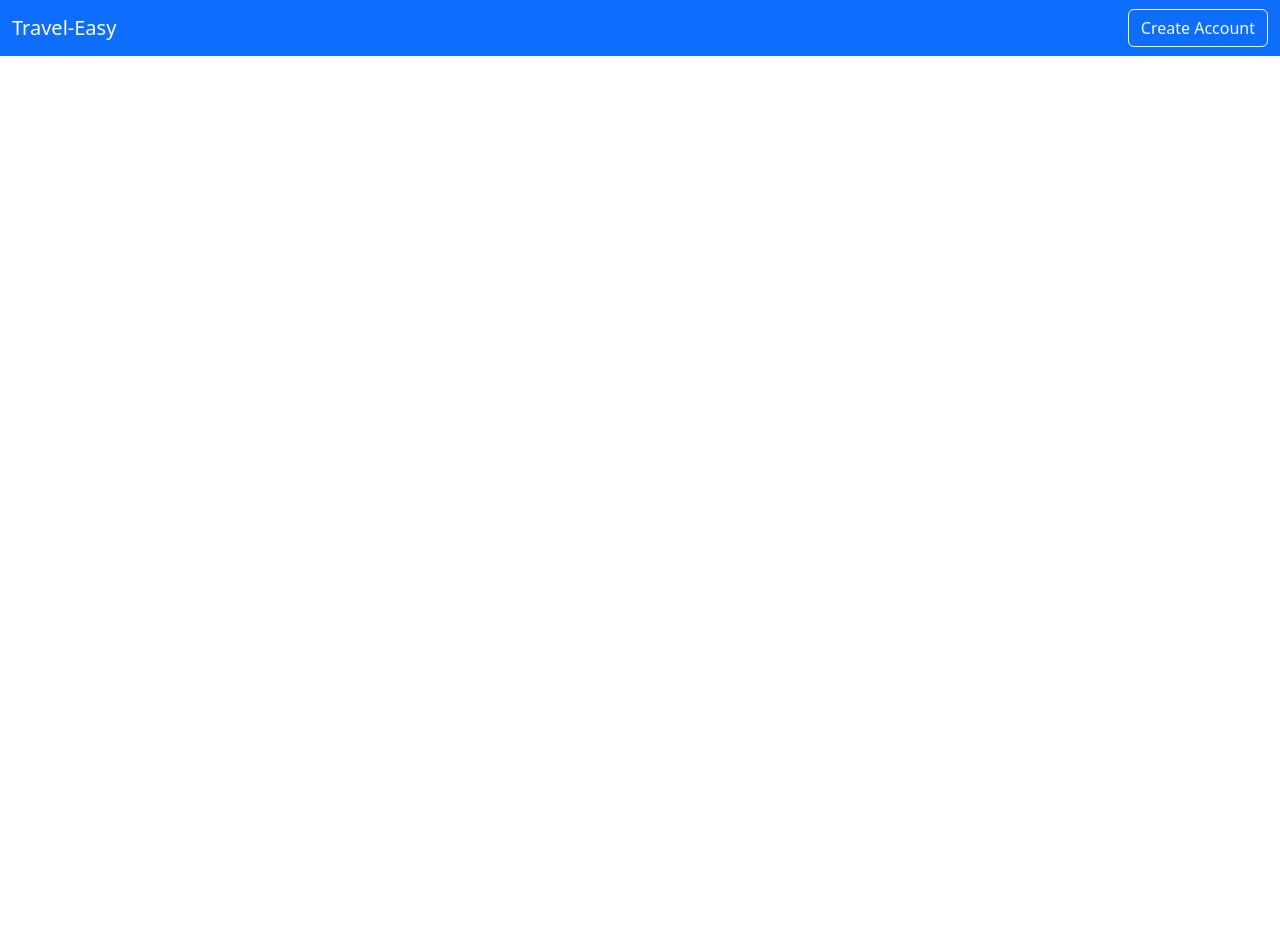
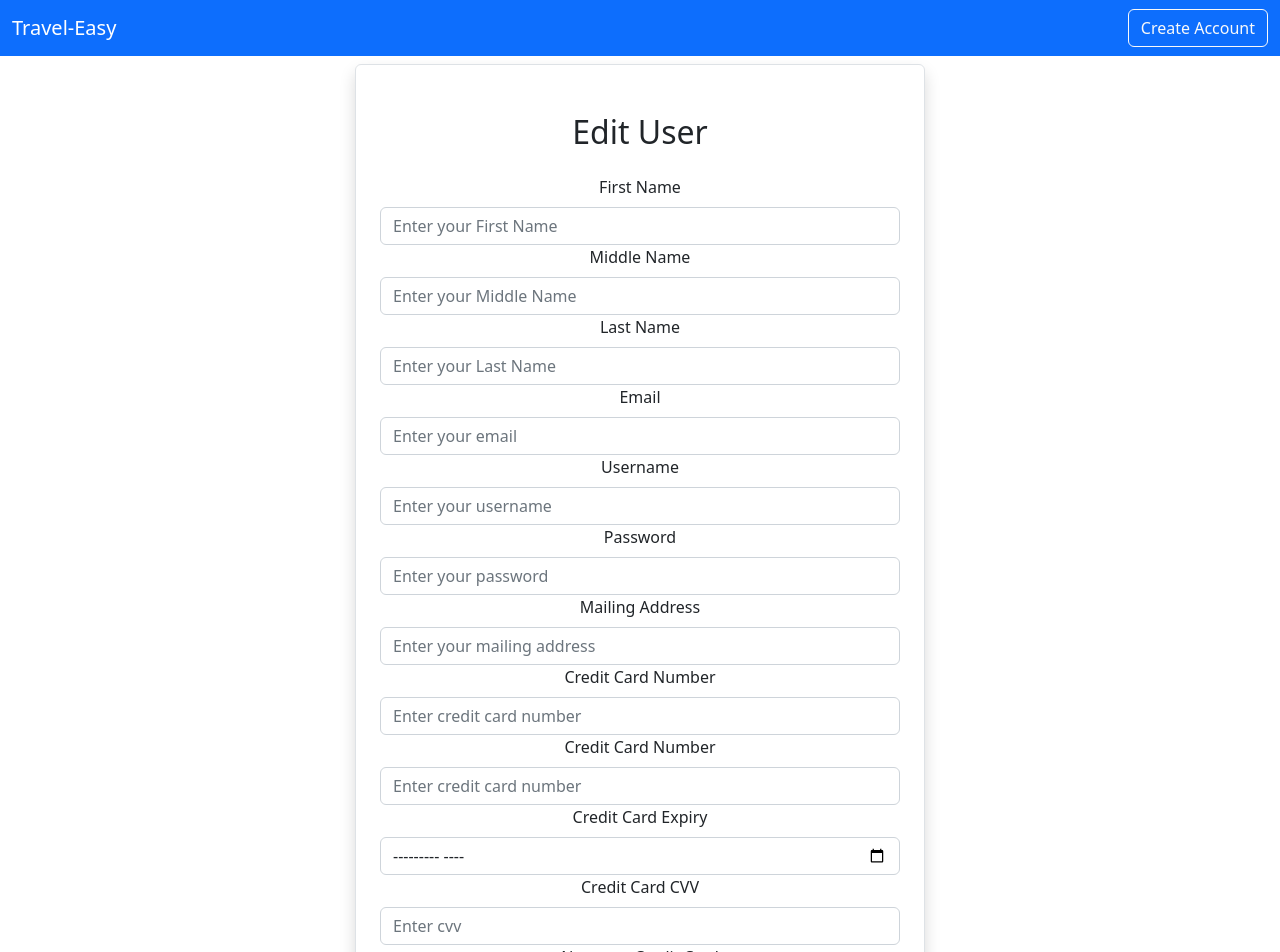
Before and after one commit to aoc38/Travel-Easy-frontend, a React (Create React App) app: page /edituser/1 in a window 1280 px wide. Shown: the top 952 px of the page. Before the commit the page ends 800 px from the top, so only its background shows below. Built offline with nearby package versions, Linux system fonts and the light colour scheme; no server answers.

Commit message:
User Data Update

```diff
--- a/src/App.js
+++ b/src/App.js
@@ -4,6 +4,7 @@ import Navbar from './layout/Navbar';
 import Home from './pages/Home';
 import { BrowserRouter as Router, Route, Routes } from "react-router-dom";
 import AddUser from './Users/AddUser';
+import EditUser from './Users/EditUser';
 
 
 function App() {
@@ -14,6 +15,8 @@ function App() {
         <Routes>
           <Route exact path="/" element={<Home />} />
           <Route exact path="/adduser" element={<AddUser />} />
+          <Route exact path="/edituser/:id" element={<EditUser />} />
+
         </Routes>
 
       </Router>
--- a/src/Users/AddUser.js
+++ b/src/Users/AddUser.js
@@ -18,7 +18,10 @@ export default function AddUser() {
     expiryDate: null,
     cvv: null,
     cardOwnerName: null
-  })
+  });
+
+
+
 
   const { firstName, middleName, lastName, email, username, password, mailingAddress, cardNumber, expiryDate, cvv, cardOwnerName } = user;
 
@@ -102,6 +105,17 @@ export default function AddUser() {
               value={mailingAddress}
               onChange={(e) => onInputChange(e)}
               />
+              <label htmlFor='cardNumber' className='form-label'>Credit Card Number </label>
+            <input
+              type={"number"}
+              className="form-control"
+              placeholder='Enter credit card number'
+              name='cardNumber'
+              minLength={16}
+              maxLength='16'
+              value={cardNumber}
+              onChange={(e) => onInputChange(e)}
+              />
             <label htmlFor='cardNumber' className='form-label'>Credit Card Number </label>
             <input
               type={"number"}
--- a/src/Users/EditUser.js
+++ b/src/Users/EditUser.js
@@ -0,0 +1,178 @@
+import axios from 'axios';
+import React, { useEffect, useState } from 'react'
+import { Link, useNavigate, useParams } from 'react-router-dom';
+
+export default function EditUser() {
+
+  let navigate = useNavigate();
+
+  const {id} = useParams()
+
+  const [user, setUser] = useState({
+    firstName: null,
+    middleName:null ,
+    lastName: null,
+    email: null,
+    username: null,
+    password: null,
+    mailingAddress: null,
+    cardNumber: null,
+    expiryDate: null,
+    cvv: null,
+    cardOwnerName: null
+  });
+
+
+
+
+  const { firstName, middleName, lastName, email, username, password, mailingAddress, cardNumber, expiryDate, cvv, cardOwnerName } = user;
+
+  const onInputChange= (e) =>{
+    setUser({...user,[e.target.name]:e.target.value})
+  };
+
+  useEffect(() => {
+    loadUser()
+  },[])
+
+  const onSubmit= async(e)=>{
+    e.preventDefault();
+    await axios.put(`http://localhost:8080/user/${id}`,user)
+    navigate('/');
+  };
+
+  const loadUser = async () => {
+    const result = await axios.get(`http://localhost:8080/user/${id}`);
+    setUser(result.data);
+  }
+
+  return (
+    <div className='container'>
+      <div className='row'>
+        <div className='col-md-6 offset-md-3 border rounded p-4 mt-2 shadow'>
+          <h2 className='text-center m-4'> Edit User </h2>
+          <form  onSubmit={(e) => onSubmit(e)}>
+          <div className='mb-3'>
+            <label htmlFor='firstname' className='form-label'> First Name </label>
+            <input
+              type={"text"}
+              className="form-control"
+              placeholder='Enter your First Name'
+              name='firstName'
+              value={firstName}
+              onChange={(e) => onInputChange(e)}
+              />
+            <label htmlFor='middleName' className='form-label'> Middle Name </label>
+            <input
+              type={"text"}
+              className="form-control"
+              placeholder='Enter your Middle Name'
+              name='middleName'
+              value={middleName}
+              onChange={(e) => onInputChange(e)}
+              />
+            <label htmlFor='lastName' className='form-label'> Last Name </label>
+            <input
+              type={"text"}
+              className="form-control"
+              placeholder='Enter your Last Name'
+              name='lastName'
+              value={lastName}
+              onChange={(e) => onInputChange(e)}
+              />
+            <label htmlFor='email' className='form-label'> Email </label>
+            <input
+              type={"email"}
+              className="form-control"
+              placeholder='Enter your email '
+              name='email'
+              value={email}
+              onChange={(e) => onInputChange(e)}
+              />
+            <label htmlFor='username' className='form-label'> Username </label>
+            <input
+              type={"text"}
+              className="form-control"
+              placeholder='Enter your username'
+              name='username'
+              value={username}
+              onChange={(e) => onInputChange(e)}
+              />
+            <label htmlFor='password' className='form-label'> Password </label>
+            <input
+              type={"password"}
+              className="form-control"
+              placeholder='Enter your password'
+              name='password'
+              value={password}
+              onChange={(e) => onInputChange(e)}
+              />
+            <label htmlFor='mailingAddress' className='form-label'>Mailing Address </label>
+            <input
+              type={"text"}
+              className="form-control"
+              placeholder='Enter your mailing address'
+              name='mailingAddress'
+              value={mailingAddress}
+              onChange={(e) => onInputChange(e)}
+              />
+              <label htmlFor='cardNumber' className='form-label'>Credit Card Number </label>
+            <input
+              type={"number"}
+              className="form-control"
+              placeholder='Enter credit card number'
+              name='cardNumber'
+              minLength={16}
+              maxLength='16'
+              value={cardNumber}
+              onChange={(e) => onInputChange(e)}
+              />
+            <label htmlFor='cardNumber' className='form-label'>Credit Card Number </label>
+            <input
+              type={"number"}
+              className="form-control"
+              placeholder='Enter credit card number'
+              name='cardNumber'
+              minLength={16}
+              maxLength='16'
+              value={cardNumber}
+              onChange={(e) => onInputChange(e)}
+              />
+            <label htmlFor='expiryDate' className='form-label'>Credit Card Expiry </label>
+            <input
+              type={"month"}
+              className="form-control"
+              placeholder='Enter credit card expiry in mm/yy format'
+              name='expiryDate'
+              value={expiryDate}
+              onChange={(e) => onInputChange(e)}
+              />
+            <label htmlFor='cvv' className='form-label'>Credit Card CVV </label>
+            <input
+              type={"number"}
+              minLength={3}
+              maxLength='3'
+              className="form-control"
+              placeholder='Enter cvv'
+              name='cvv'
+              value={cvv}
+              onChange={(e) => onInputChange(e)}
+              />
+            <label htmlFor='cardOwnerName' className='form-label'>Name on Credit Card </label>
+            <input
+              type={"text"}
+              className="form-control"
+              placeholder='Enter name on the credit card'
+              name='cardOwnerName'
+              value={cardOwnerName}
+              onChange={(e) => onInputChange(e)}
+              />
+          </div>
+          <button type='submit' className='btn btn-outline-primary'>Submit</button>
+          <Link type='cancel' className='btn btn-outline-danger mx-2' to={"/"}>Cancel</Link>
+          </form>
+        </div>
+      </div>
+    </div>
+  )
+}
--- a/src/pages/Home.js
+++ b/src/pages/Home.js
@@ -1,10 +1,13 @@
 import React, { useEffect, useState } from 'react';
 import axios from 'axios';
+import { Link, useParams } from 'react-router-dom';
 
 export default function Home() {
 
     //initial state
     const [users, setUsers] = useState([]);
+
+    const {id} = useParams()
 
     //loading information when page is loaded
     useEffect(() => {
@@ -16,6 +19,13 @@ export default function Home() {
         const result = await axios.get("http://localhost:8080/users");
         setUsers(result.data);
     }
+
+    const deleteUser = async (id) =>{
+        await axios.delete(`http://localhost:8080/user/${id}`);
+        loadUsers();
+    }
+
+
     return (
         <div className='container'>
             <div className='py-4'>
@@ -43,8 +53,13 @@ export default function Home() {
                                     <td>{user.mailingAddress}</td>
                                     <td>
                                         <button className='btn btn-primary mx-2'>View</button>
-                                        <button className='btn btn-outline-primary mx-2'>Edit</button>
-                                        <button className='btn btn-danger mx-2'>Delete</button>
+                                        <Link className='btn btn-outline-primary mx-2'
+
+                                        to={`/edituser/${user.id}`}
+                                        >Edit</Link>
+                                        <button className='btn btn-danger mx-2'
+
+                                        onClick={()=> deleteUser(user.id)}>Delete</button>
                                     </td>
                                 </tr>
                             ))
```
